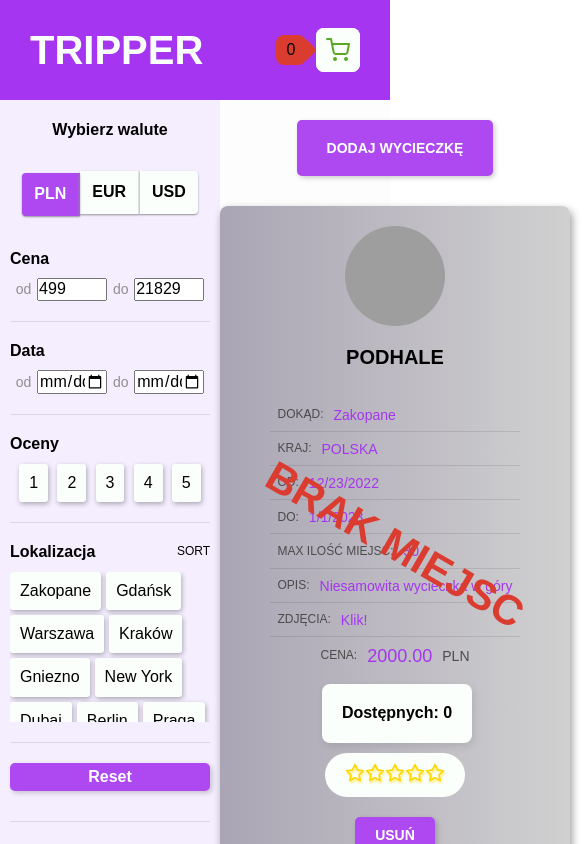
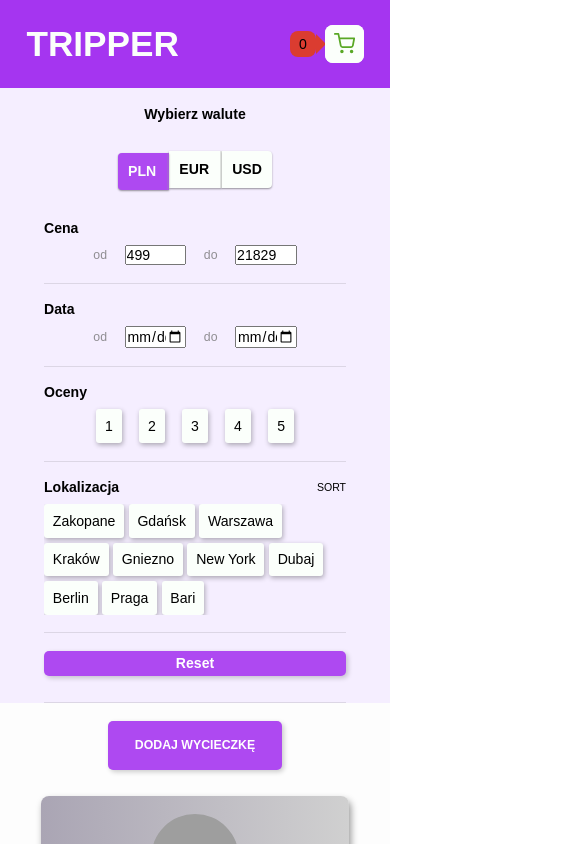
Before and after one commit to ShockOfficial/WDAI, an Angular app in the folder Lab_4/Zadanie7/: page / in a window 390 px wide. Shown: the top 844 px of the page, 585 px wide, since content can reach past the window. Built offline with nearby package versions, Linux system fonts and the light colour scheme; grey boxes are pictures that could not be loaded.

Commit message:
end 🤡

```diff
--- a/Lab_4/Zadanie7/src/app/cart-item/cart-item.component.scss
+++ b/Lab_4/Zadanie7/src/app/cart-item/cart-item.component.scss
@@ -10,6 +10,10 @@
 		background-color: #f3f3f3;
 		box-sizing: border-box;
 		border-bottom: 1px solid rgba(163, 162, 162, 0.399);
+
+		@media screen and (max-width: 500px) {
+			flex-direction: column;
+		}
 	}
 	&__item-name {
 		font-weight: bold;
--- a/Lab_4/Zadanie7/src/app/filters/filters.component.scss
+++ b/Lab_4/Zadanie7/src/app/filters/filters.component.scss
@@ -4,6 +4,7 @@
 	display: flex;
 	justify-content: center;
 	flex-direction: column;
+
 	&__item {
 		display: flex;
 		justify-content: center;
@@ -27,12 +28,22 @@
 		align-items: center;
 		justify-content: space-evenly;
 
+		@media screen and (max-width: 550px) {
+			width: 100%;
+			justify-content: center;
+			gap: 2rem;
+		}
+
 		&--column {
 			flex-direction: column;
 			align-items: start;
 			justify-content: start;
 			max-height: 15rem;
 			overflow-y: scroll;
+
+			@media screen and (max-width: 550px) {
+				width: 100%;
+			}
 		}
 		&--mosaic {
 			flex-wrap: wrap;
--- a/Lab_4/Zadanie7/src/app/side-nav/side-nav.component.html
+++ b/Lab_4/Zadanie7/src/app/side-nav/side-nav.component.html
@@ -1,4 +1,4 @@
 <div class="nav">
 	<app-currency-switcher></app-currency-switcher>
-	<app-filters></app-filters>
+	<app-filters class="filters"></app-filters>
 </div>
--- a/Lab_4/Zadanie7/src/app/side-nav/side-nav.component.scss
+++ b/Lab_4/Zadanie7/src/app/side-nav/side-nav.component.scss
@@ -7,4 +7,12 @@
 	height: 100%;
 	padding: 0 1rem;
 	background-color: $white-color--nav;
+
+	@media screen and (max-width: 550px) {
+		position: relative;
+		width: unset;
+		padding: 0 5rem;
+		min-height: unset;
+		height: unset;
+	}
 }
--- a/Lab_4/Zadanie7/src/app/trips.component.scss
+++ b/Lab_4/Zadanie7/src/app/trips.component.scss
@@ -6,6 +6,11 @@
 	grid-template-columns: 20rem 1fr;
 	height: 100%;
 	background-color: #fdfdfd;
+
+	@media screen and (max-width: 550px) {
+		grid-template-rows: 10rem min-content 4fr;
+		grid-template-columns: 1fr;
+	}
 
 	&__btn {
 		padding: 2rem 3rem;
@@ -23,6 +28,10 @@
 }
 .side_nav {
 	grid-row: 2 / -1;
+	@media screen and (max-width: 550px) {
+		grid-row: 2 / 3;
+		grid-column: 1 / -1;
+	}
 }
 .trip-list {
 	display: flex;
@@ -32,6 +41,10 @@
 	padding: 2rem;
 	grid-row: 2/ -1;
 	grid-column: 2/ -1;
+	@media screen and (max-width: 550px) {
+		grid-row: 3/ -1;
+		grid-column: 1 / -1;
+	}
 }
 .trip-item {
 	display: inline-block;
--- a/Lab_4/Zadanie7/src/app/trips.component.ts
+++ b/Lab_4/Zadanie7/src/app/trips.component.ts
@@ -73,7 +73,6 @@
 		this.trips.push(trip);
 		this.isAddingTrip = false;
 		this.filtersService.notify.emit();
-		// TODO Refresh inputs after adding trip
 	}
 	removeTrip(trip: Trip) {
 		this.trips = this.trips.filter((tripItem) => tripItem !== trip);
--- a/Lab_4/Zadanie7/src/styles.scss
+++ b/Lab_4/Zadanie7/src/styles.scss
@@ -5,6 +5,14 @@
 	padding: 0;
 	margin: 0;
 	box-sizing: border-box;
+
+	@media screen and (max-width: 688px) {
+		font-size: 55%;
+	}
+
+	@media screen and (max-width: 354px) {
+		font-size: 50%;
+	}
 }
 
 body {
```
